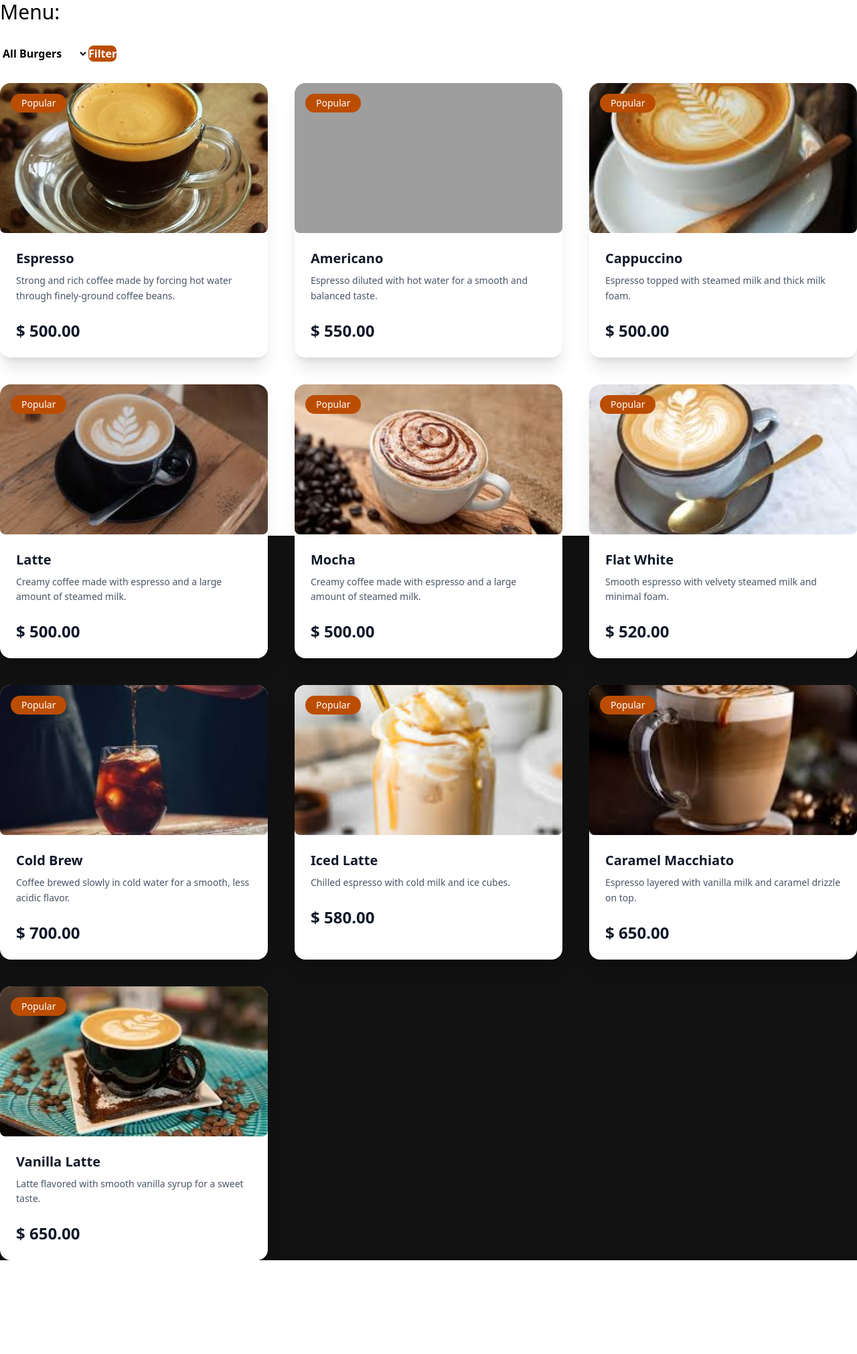
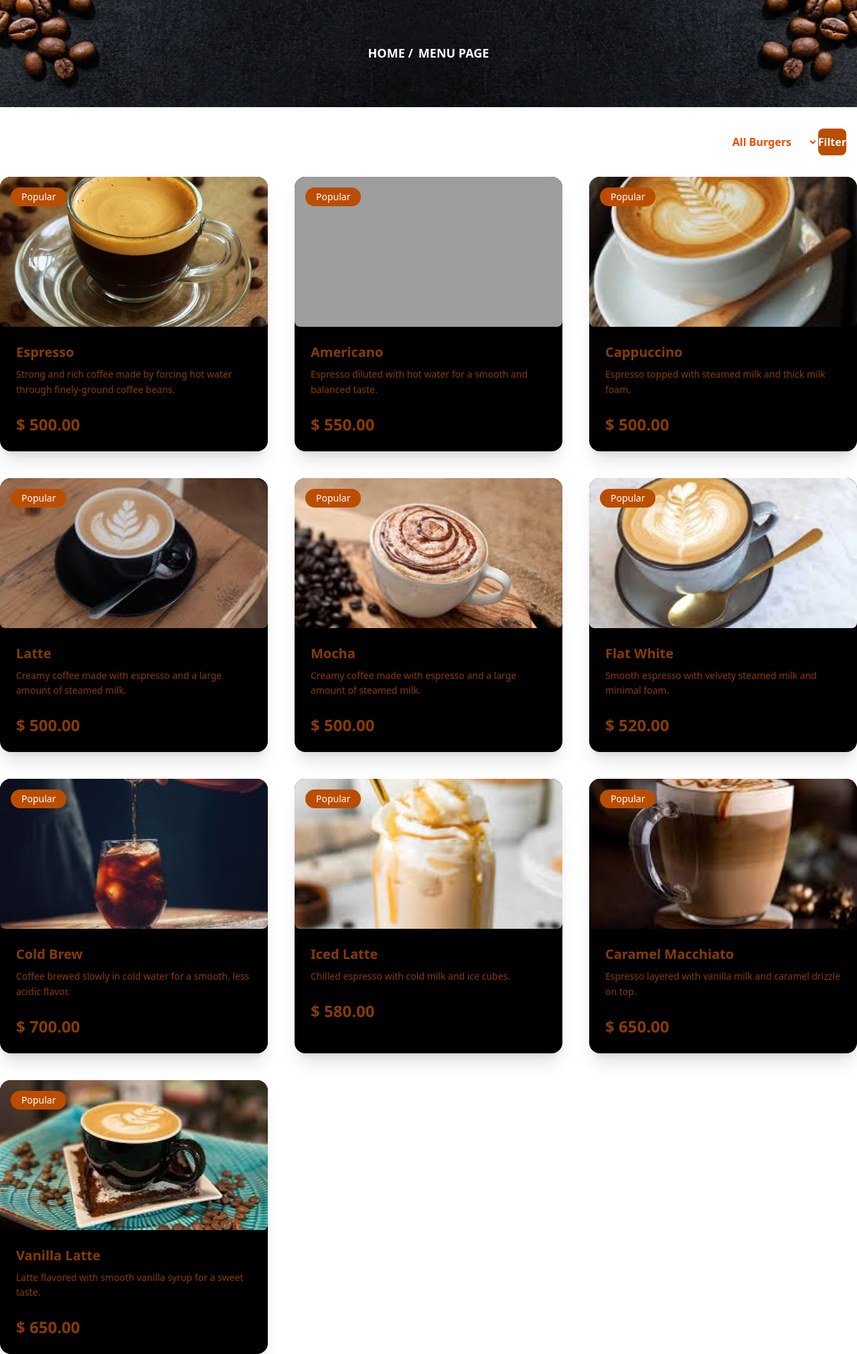
Before and after one commit to Khuzama-arshad/restaurant-management-system, a Django app: page /menu/ in a window 1280 px wide. Shown: the whole page at 67% size. Before the commit the page ends 1882 px from the top, so only its background shows below. Run offline with Django 5.2, Linux system fonts and the light colour scheme; data comes from the database, SQL or seed files in the repository; some libraries are stand-ins or nearby versions; some web fonts are replaced; grey boxes are pictures that could not be loaded.

Commit message:
Enhance templates and styles for improved layout and design

```diff
--- a/management_system/Templates/base.html
+++ b/management_system/Templates/base.html
@@ -17,6 +17,10 @@
 </head>
 <body>
 
+
+{% block hero %}
+
+{% endblock %}
 
 {% block hero-page %}
 
--- a/management_system/Templates/index.html
+++ b/management_system/Templates/index.html
@@ -1,7 +1,7 @@
 {% extends "base.html" %}
 {% load static %}
 
-{% block hero-page %}
+{% block hero %}
 <section class="hero-page bg-black">
 <nav class="bg-black text-white">
   <div class="max-w-7xl mx-auto px-6">
--- a/management_system/Templates/menu.html
+++ b/management_system/Templates/menu.html
@@ -2,11 +2,29 @@
 {% load static %}
 
 
+{% block hero-page %}
+<section
+    class="relative flex items-center justify-center bg-cover bg-center"
+    style="background-image: url('{% static "image\banner-img.webp" %}');"
+    >
+    <!-- Content -->
+    <div class="relative h-40 z-10 text-center items-center pt-17">
+        <div class="text-white flex text-lg font-semibold leading-tight ">
+        <a href="/home/">HOME / </a>
+        <h2 class="pl-2">MENU PAGE</h2>
+        </div>
+
+
+    </div>
+
+    </section>
+
+{% endblock %}
+
 
 {% block Menu %}
-<div class="container mx-auto bg-white">
+<div class="container mx-auto">
 <section class="grid-cols-3 items-center justify-center h-screen">
-  <h1 class="text-3xl">Menu:</h1>
  <div class="search pt-4 pb-4 flex justify-end ">
     <form class=" pt-4 pb-4 text-orange-600 flex font-bold pr-4" method="GET">
        {{ form.burger_type }}
@@ -16,8 +34,8 @@
   <div class="grid sm:grid-cols-2 lg:grid-cols-3 gap-10">
 
       {% for menu in menus %}
-      <div class="bg-white rounded-2xl shadow-xl overflow-hidden
-                  hover:shadow-4xl hover:bg-gray-100 transition duration-300 border-gray-100">
+      <div class="bg-black rounded-2xl shadow-xl overflow-hidden
+                  hover:shadow-4xl hover:bg-gray-100 transition duration-300">
 
         <!-- Image -->
         <div class="relative">
@@ -32,16 +50,16 @@
         </div>
         <!-- Content -->
         <div class="p-6">
-          <h3 class="text-xl font-extrabold text-gray-900">
+          <h3 class="text-xl font-extrabold text-[#883b04]">
             {{ menu.name }}
           </h3>
 
-          <p class="text-gray-600 mt-2 text-sm leading-relaxed">
+          <p class="text-[#883b04] mt-2 text-sm leading-relaxed">
             {{ menu.description|truncatewords:18 }}
           </p>
 
           <div class="flex items-center justify-between mt-6">
-            <span class="text-2xl font-extrabold text-gray-900">
+            <span class="text-2xl font-extrabold text-[#883b04]">
               $ {{ menu.price }}
             </span>
 
--- a/management_system/static/contactform.css
+++ b/management_system/static/contactform.css
@@ -1,5 +1,5 @@
 body{
-  background: #111;
+  background: white;
 }
 .contact-form {
   max-width: 620px;
--- a/management_system/theme/static/css/dist/styles.css
+++ b/management_system/theme/static/css/dist/styles.css
@@ -11,12 +11,13 @@
     --color-orange-500: oklch(70.5% 0.213 47.604);
     --color-orange-600: oklch(64.6% 0.222 41.116);
     --color-orange-700: oklch(55.3% 0.195 38.402);
-    --color-amber-50: oklch(98.7% 0.022 95.277);
     --color-amber-700: oklch(55.5% 0.163 48.998);
+    --color-amber-800: oklch(47.3% 0.137 46.201);
     --color-yellow-400: oklch(85.2% 0.199 91.936);
     --color-gray-50: oklch(98.5% 0.002 247.839);
     --color-gray-100: oklch(96.7% 0.003 264.542);
     --color-gray-300: oklch(87.2% 0.01 258.338);
+    --color-gray-500: oklch(55.1% 0.027 264.364);
     --color-gray-600: oklch(44.6% 0.03 256.802);
     --color-gray-700: oklch(37.3% 0.034 259.733);
     --color-gray-800: oklch(27.8% 0.033 256.848);
@@ -25,6 +26,7 @@
     --color-white: #fff;
     --spacing: 0.25rem;
     --container-3xl: 48rem;
+    --container-5xl: 64rem;
     --container-7xl: 80rem;
     --text-sm: 0.875rem;
     --text-sm--line-height: calc(1.25 / 0.875);
@@ -42,6 +44,8 @@
     --text-4xl--line-height: calc(2.5 / 2.25);
     --text-5xl: 3rem;
     --text-5xl--line-height: 1;
+    --font-weight-light: 300;
+    --font-weight-medium: 500;
     --font-weight-semibold: 600;
     --font-weight-bold: 700;
     --font-weight-extrabold: 800;
@@ -302,29 +303,23 @@
   .table {
     display: table;
   }
-  .h-1 {
-    height: calc(var(--spacing) * 1);
-  }
-  .h-4 {
-    height: calc(var(--spacing) * 4);
-  }
-  .h-6 {
-    height: calc(var(--spacing) * 6);
-  }
-  .h-8 {
-    height: calc(var(--spacing) * 8);
-  }
-  .h-10 {
-    height: calc(var(--spacing) * 10);
-  }
   .h-12 {
     height: calc(var(--spacing) * 12);
   }
   .h-15 {
     height: calc(var(--spacing) * 15);
   }
+  .h-20 {
+    height: calc(var(--spacing) * 20);
+  }
+  .h-40 {
+    height: calc(var(--spacing) * 40);
+  }
   .h-56 {
     height: calc(var(--spacing) * 56);
+  }
+  .h-96 {
+    height: calc(var(--spacing) * 96);
   }
   .h-110 {
     height: calc(var(--spacing) * 110);
@@ -393,8 +395,14 @@
   .justify-center {
     justify-content: center;
   }
+  .justify-end {
+    justify-content: flex-end;
+  }
   .gap-2 {
     gap: calc(var(--spacing) * 2);
+  }
+  .gap-4 {
+    gap: calc(var(--spacing) * 4);
   }
   .gap-8 {
     gap: calc(var(--spacing) * 8);
@@ -527,17 +524,20 @@
   .py-3 {
     padding-block: calc(var(--spacing) * 3);
   }
+  .py-10 {
+    padding-block: calc(var(--spacing) * 10);
+  }
   .py-24 {
     padding-block: calc(var(--spacing) * 24);
   }
-  .pt-3 {
-    padding-top: calc(var(--spacing) * 3);
+  .pt-1 {
+    padding-top: calc(var(--spacing) * 1);
+  }
+  .pt-2 {
+    padding-top: calc(var(--spacing) * 2);
   }
   .pt-4 {
     padding-top: calc(var(--spacing) * 4);
-  }
-  .pt-6 {
-    padding-top: calc(var(--spacing) * 6);
   }
   .pt-7 {
     padding-top: calc(var(--spacing) * 7);
@@ -545,8 +545,23 @@
   .pt-9 {
     padding-top: calc(var(--spacing) * 9);
   }
-  .pb-3 {
-    padding-bottom: calc(var(--spacing) * 3);
+  .pt-10 {
+    padding-top: calc(var(--spacing) * 10);
+  }
+  .pt-14 {
+    padding-top: calc(var(--spacing) * 14);
+  }
+  .pt-16 {
+    padding-top: calc(var(--spacing) * 16);
+  }
+  .pt-17 {
+    padding-top: calc(var(--spacing) * 17);
+  }
+  .pr-4 {
+    padding-right: calc(var(--spacing) * 4);
+  }
+  .pb-2 {
+    padding-bottom: calc(var(--spacing) * 2);
   }
   .pb-4 {
     padding-bottom: calc(var(--spacing) * 4);
@@ -554,8 +569,14 @@
   .pb-5 {
     padding-bottom: calc(var(--spacing) * 5);
   }
+  .pl-2 {
+    padding-left: calc(var(--spacing) * 2);
+  }
   .text-center {
     text-align: center;
+  }
+  .text-right {
+    text-align: right;
   }
   .font-serif {
     font-family: var(--font-serif);
@@ -639,11 +674,14 @@
   .text-gray-700 {
     color: var(--color-gray-700);
   }
+  .text-gray-800 {
+    color: var(--color-gray-800);
+  }
   .text-gray-900 {
     color: var(--color-gray-900);
   }
-  .text-orange-500 {
-    color: var(--color-orange-500);
+  .text-orange-600 {
+    color: var(--color-orange-600);
   }
   .text-white {
     color: var(--color-white);
@@ -879,7 +852,7 @@
   inherits: false;
   initial-value: 0;
 }
-@property --tw-space-x-reverse {
+@property --tw-divide-y-reverse {
   syntax: "*";
   inherits: false;
   initial-value: 0;
@@ -997,7 +970,7 @@
       --tw-translate-y: 0;
       --tw-translate-z: 0;
       --tw-space-y-reverse: 0;
-      --tw-space-x-reverse: 0;
+      --tw-divide-y-reverse: 0;
       --tw-border-style: solid;
       --tw-leading: initial;
       --tw-font-weight: initial;
```
Also changed, not shown: other parts of management_system/theme/static/css/dist/styles.css (+62 -120 lines), management_system/static/image/banner-img.webp (added).
